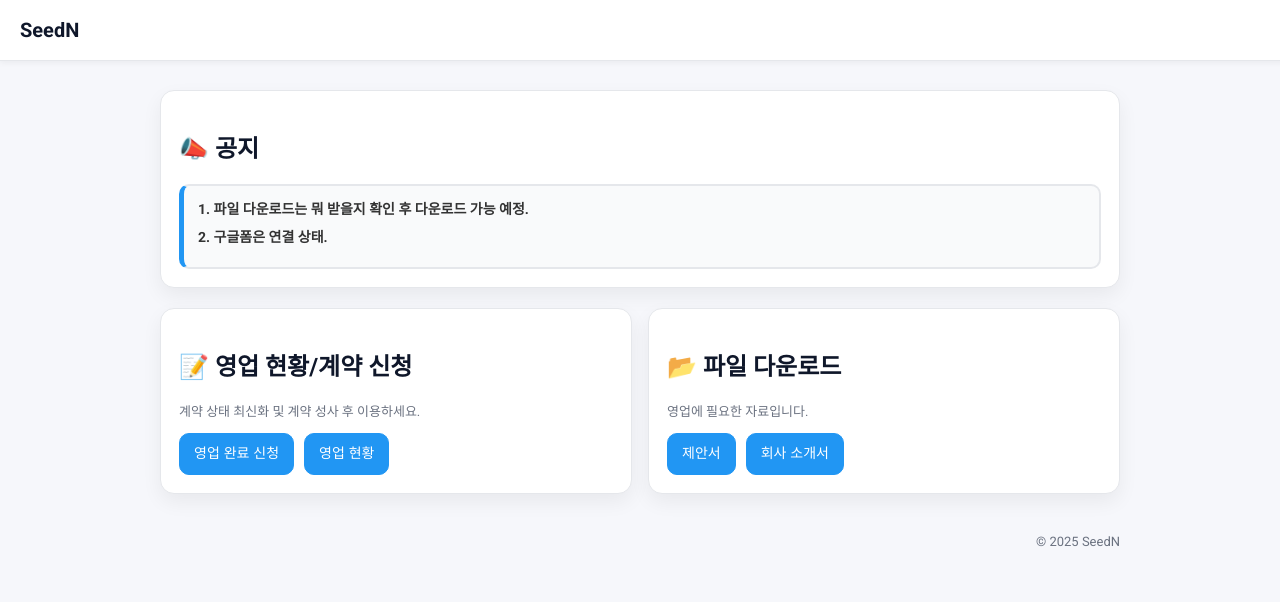
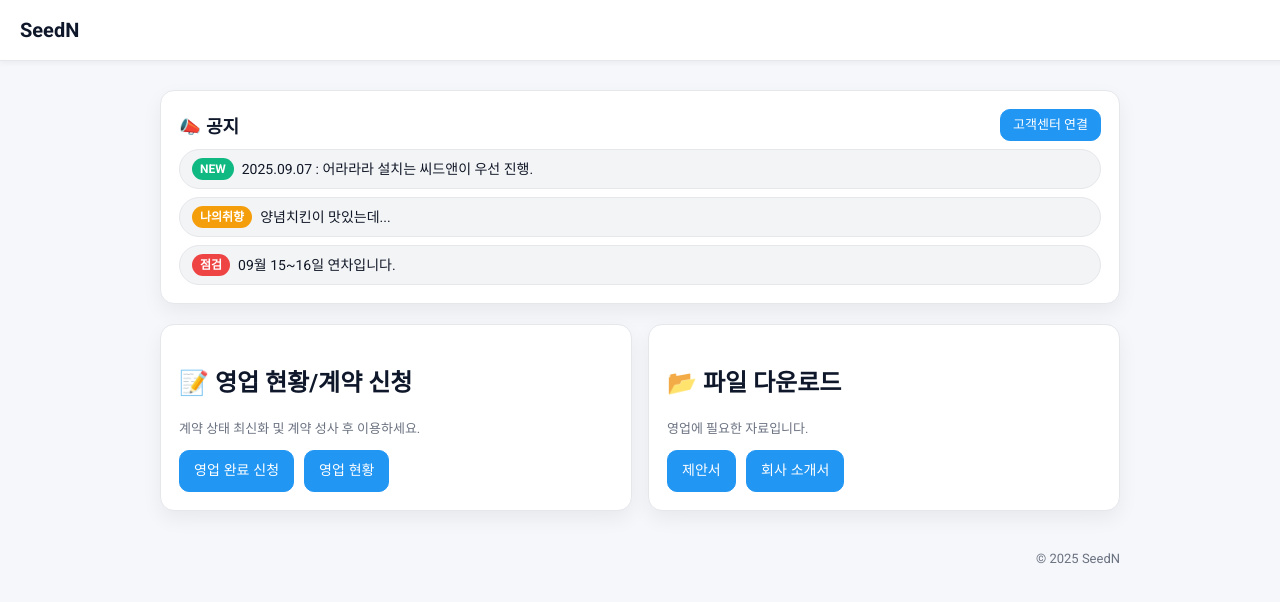
Before and after one commit to moozukin-oss/SeednSales, a plain HTML site: page index.html in a window 1280 px wide. Drawn offline with nearby package versions, Linux system fonts and the light colour scheme.

Commit message:
index.html

```diff
--- a/index.html
+++ b/index.html
@@ -167,8 +167,92 @@
       box-shadow: 0 10px 25px rgba(0,0,0,0.1);
       transition: all 0.2s ease-in-out;
     }
+    .notice-header {
+      display: flex;
+      justify-content: space-between; /* 제목 왼쪽, 버튼 오른쪽 */
+      align-items: center;
+      margin-bottom: 8px;
+    }
+    .notice-header h2 {
+      margin: 0;
+      font-size: 18px;
+      font-weight: 700;
+    }
+    .notice-header .btn {
+      font-size: 13px;
+      padding: 6px 12px;  /* 공지 제목 옆이니 버튼을 좀 더 작게 */
+    }
 
-  </style>
+    .notice-list{
+      list-style:none; padding:0; margin:0; display:flex; flex-direction:column; gap:8px;
+    }
+    .notice-item{
+      background:#f3f4f6;
+      border:1px solid #e5e7eb;
+      border-radius:999px;
+      padding:8px 12px;
+      line-height:1.5;
+      display:flex; align-items:center; gap:8px;
+
+      font-size:14px;   /* 다른 텍스트와 동일 크기 */
+      font-weight:400;  /* 기본 굵기 */
+      color:#111827;    /* 본문색과 동일 */
+    }
+
+    /* 모바일에서 살짝 여백 넉넉히(선택) */
+    @media (max-width:720px){
+      .notice-item{ padding:12px 14px; }
+    }
+
+    /* 상태 배지 */
+    .notice-badge{
+      padding:2px 8px;
+      border-radius:999px;
+      font-size:12px;
+      font-weight:600;
+      color:#fff;
+      white-space:nowrap;
+    }
+    .notice-badge.new{ background:#10b981; }     /* 초록 - NEW */
+    .notice-badge.update{ background:#f59e0b; }  /* 주황 - 변경 */
+    .notice-badge.alert{ background:#ef4444; }   /* 빨강 - 점검/중요 */
+
+    /* 버튼 호버-리프트 효과 */
+    .card .btn{
+      transition: transform .15s ease, box-shadow .15s ease, background-color .15s ease, border-color .15s ease;
+      will-change: transform;
+    }
+    .card .btn:hover{
+      transform: translateY(-3px);
+      box-shadow: 0 10px 18px rgba(0,0,0,.12);
+    }
+    .card .btn:active{
+      transform: translateY(-1px);
+      box-shadow: 0 6px 12px rgba(0,0,0,.10);
+    }
+    /* 접근성: 키보드 포커스 표시 */
+    .card .btn:focus-visible{
+      outline: none;
+      box-shadow: 0 0 0 3px rgba(45,127,249,.35);
+    }
+
+    /* 프라이머리 버튼 색감 살짝 강화(선택) */
+    .btn-primary:hover{
+      filter: brightness(0.95);
+    }
+    .btn-primary:active{
+      filter: brightness(0.6);
+    }
+
+    /* 모션 민감 사용자 배려 */
+    @media (prefers-reduced-motion: reduce){
+      .card .btn{ transition: none; }
+      .card .btn:hover, .card .btn:active{ transform: none; box-shadow: none; }
+    }
+
+      </style>
+
+
 </head>
 <body>
   <!-- 🔹 헤더 -->
@@ -179,12 +263,29 @@
   <!-- 🔹 본문 -->
   <div class="container">
     <section class="card col-12 col-6">
-      <h2>📣 공지</h2>
-      <div class="notice">
-        <p>1. 파일 다운로드는 뭐 받을지 확인 후 다운로드 가능 예정.</p>
-        <p>2. 구글폼은 연결 상태.</p>
+      <div class="notice-header">
+        <h2>📣 공지</h2>
+        <a class="btn btn-primary" href="http://pf.kakao.com/_pkMaj/chat" target="_blank" rel="noopener">
+          고객센터 연결
+        </a>
       </div>
+
+      <ul class="notice-list">
+        <li class="notice-item">
+          <span class="notice-badge new">NEW</span>
+          2025.09.07 : 어라라라 설치는 씨드앤이 우선 진행.
+        </li>
+        <li class="notice-item">
+          <span class="notice-badge update">나의취향</span>
+          양념치킨이 맛있는데...
+        </li>
+        <li class="notice-item">
+          <span class="notice-badge alert">점검</span>
+          09월 15~16일 연차입니다.
+        </li>
+      </ul>
     </section>
+
 
     <div class="grid">
       <section class="card col-12 col-6">
```
